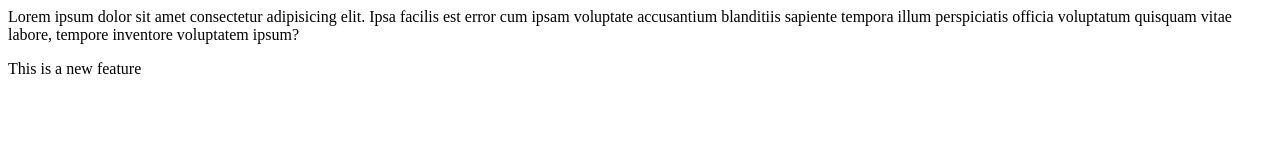
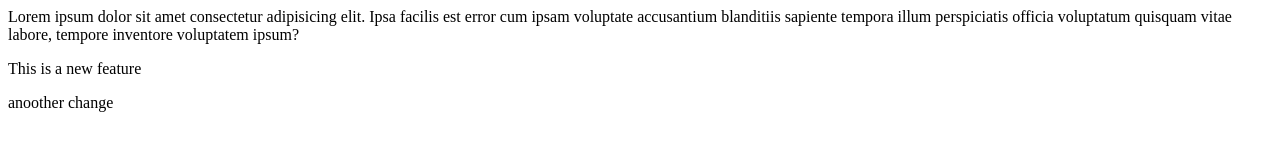
Before and after one commit to binatone-bina/localRepo, a plain HTML site: page index.html in a window 1280 px wide. Drawn offline with Linux system fonts and the light colour scheme.

Commit message:
commit after mergeOne

```diff
--- a/index.html
+++ b/index.html
@@ -1,3 +1,5 @@
 <p>Lorem ipsum dolor sit amet consectetur adipisicing elit. Ipsa facilis est error cum ipsam voluptate accusantium blanditiis sapiente tempora illum perspiciatis officia voluptatum quisquam vitae labore, tempore inventore voluptatem ipsum?</p>
 
 <p>This is a new feature</p>
+
+<p>anoother change</p>
```
